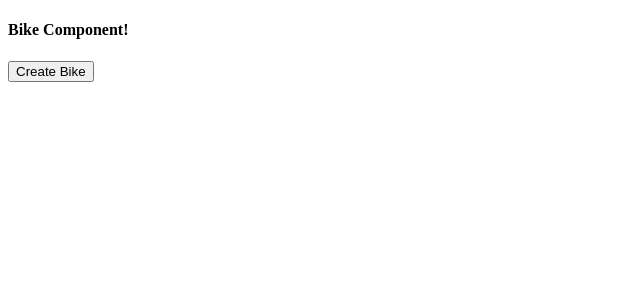
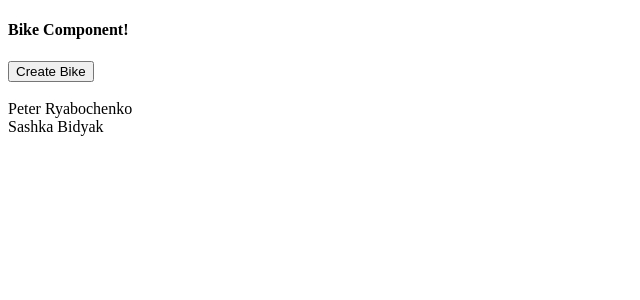
Before and after one commit to CatLassie/AngularTraining, an Angular app in the folder SashaFront/: page /bikes in a window 1280 px wide. Shown: the top 300 px of the page, without its empty margins (0-640 px from the left). Built offline with nearby package versions, Linux system fonts and the light colour scheme; no server answers.

Commit message:
- added Person component and model and service

```diff
--- a/SashaFront/src/app/app.component.html
+++ b/SashaFront/src/app/app.component.html
@@ -1,2 +1,3 @@
 <!-- <router-outlet></router-outlet> -->
 <router-outlet></router-outlet>
+<person></person>
--- a/SashaFront/src/app/app.module.ts
+++ b/SashaFront/src/app/app.module.ts
@@ -12,13 +12,16 @@ import { BikeDetailComponent } from './components/bike-detail.component';
 import { RouterModule} from '@angular/router';
 import { appRoutes} from './routes/routes';
 import { HttpClientModule } from  '@angular/common/http';
+import { PersonComponent } from './components/person.component';
+import { PersonService } from './services/person.service';
 
 @NgModule({
   declarations: [
     AppComponent,
     BikeListComponent,
     BikeListItemComponent,
-    BikeDetailComponent
+    BikeDetailComponent,
+    PersonComponent
   ],
   imports: [
     BrowserModule,
@@ -30,6 +33,7 @@ import { HttpClientModule } from  '@angular/common/http';
   providers: [
     // DataStore,
     BikeService,
+    PersonService
   ],
   bootstrap: [AppComponent]
 })
--- /dev/null
+++ b/SashaFront/src/app/components/person.component.html
@@ -0,0 +1,4 @@
+<br/>
+<div *ngFor="let person of persons">
+    {{person.getFullName()}}
+</div>
--- /dev/null
+++ b/SashaFront/src/app/components/person.component.ts
@@ -0,0 +1,19 @@
+import { Component, OnInit} from '@angular/core';
+import { PersonService } from '../services/person.service';
+import { Person } from '../models/person';
+
+@Component({
+    selector: 'person',
+    templateUrl: './person.component.html'
+})
+export class PersonComponent implements OnInit{
+
+    public persons: Person[] = [];
+
+    constructor(private service: PersonService){};
+
+    public ngOnInit(){
+        this.persons = this.service.getPersons();
+    }
+
+}
--- /dev/null
+++ b/SashaFront/src/app/models/person.ts
@@ -0,0 +1,7 @@
+export class Person {
+    constructor (public id: number, public firstName: string, public lastName: string){ }
+
+    public getFullName(): string{
+        return this.firstName + ' ' + this.lastName;
+    }
+}
--- /dev/null
+++ b/SashaFront/src/app/services/person.service.ts
@@ -0,0 +1,14 @@
+import { Injectable } from '@angular/core';
+import { Person } from '../models/person';
+
+@Injectable()
+export class PersonService {
+    private persons = [
+        new Person(1, "Peter", "Ryabochenko"),
+        new Person(2, "Sashka", "Bidyak")
+    ];
+
+    public getPersons(): Person[] {
+        return this.persons;
+    }
+}
```
